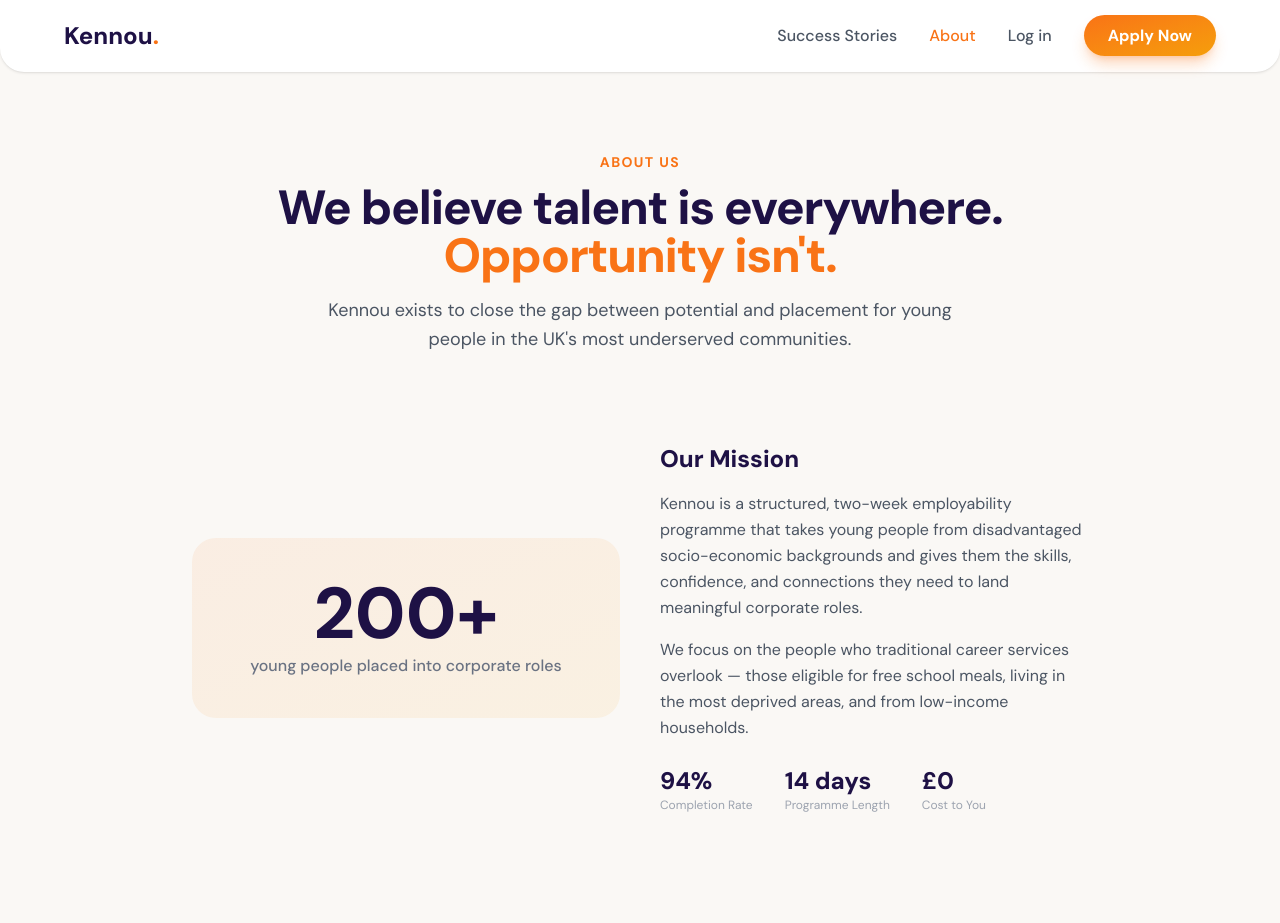
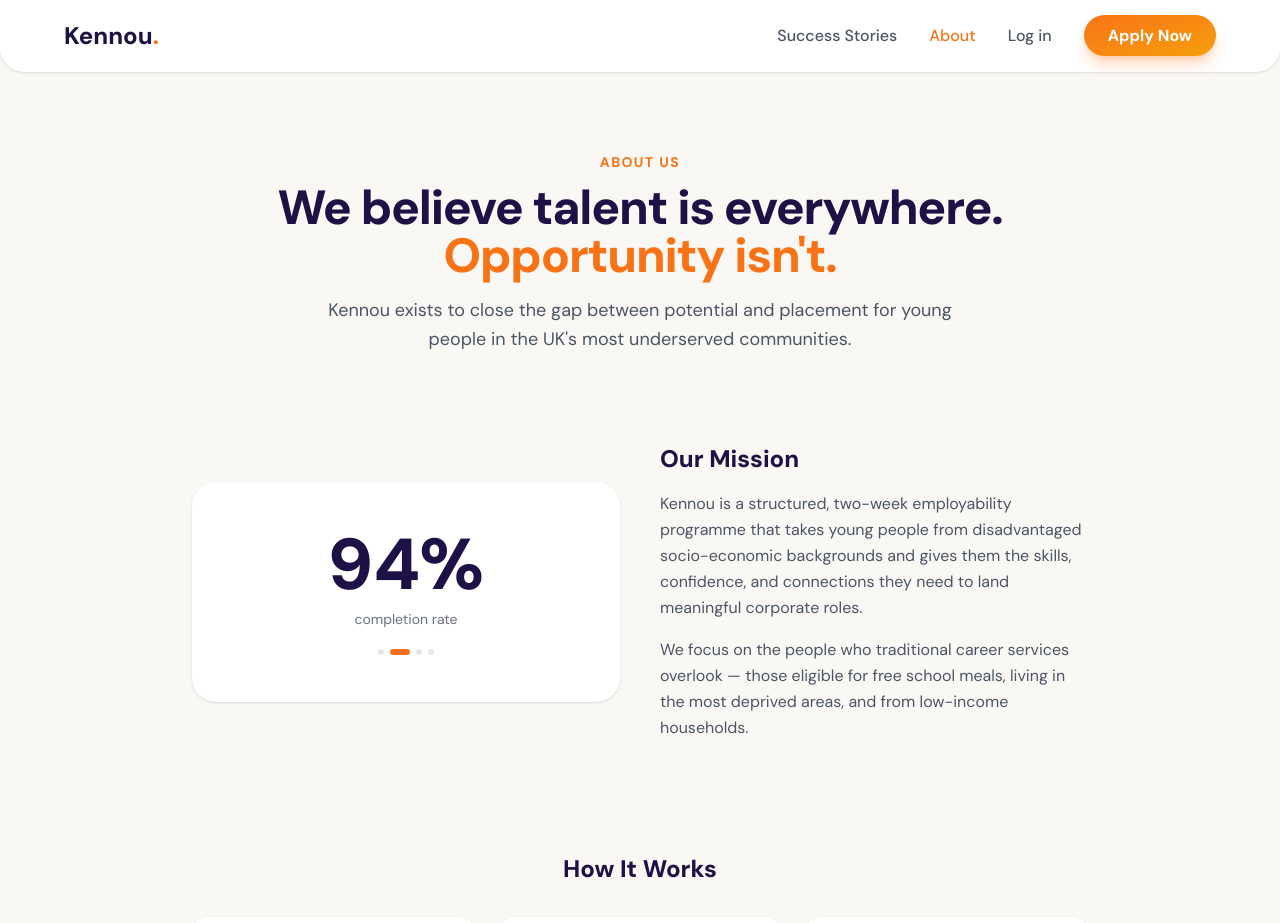
Before and after one commit to ridmo7/Kennou, a Next.js app: page /about in a window 1280 px wide. Shown: the top 923 px of the page. Built offline with nearby package versions, Linux system fonts and the light colour scheme.

Commit message:
About: cycling stat carousel in left card, no bottom stats

```diff
--- a/src/app/about/page.tsx
+++ b/src/app/about/page.tsx
@@ -1,8 +1,29 @@
 "use client";
 
+import { useState, useEffect } from "react";
 import { ScrollReveal } from "@/components/ScrollReveal";
 
+const stats = [
+  { value: "200+", label: "young people placed" },
+  { value: "94%", label: "completion rate" },
+  { value: "14", label: "day programme" },
+  { value: "£0", label: "cost to you" },
+];
+
 export default function AboutPage() {
+  const [statIndex, setStatIndex] = useState(0);
+  const [fade, setFade] = useState(true);
+
+  useEffect(() => {
+    const id = setInterval(() => {
+      setFade(false);
+      setTimeout(() => {
+        setStatIndex((i) => (i + 1) % stats.length);
+        setFade(true);
+      }, 300);
+    }, 3000);
+    return () => clearInterval(id);
+  }, []);
   return (
     <div className="animate-fade-in">
       {/* Hero */}
@@ -22,9 +43,16 @@
       <ScrollReveal>
         <section className="px-6 md:px-16 py-14 max-w-5xl mx-auto">
           <div className="grid md:grid-cols-2 gap-10 items-center">
-            <div className="bg-gradient-to-br from-coral/8 to-amber/8 rounded-3xl p-10 flex flex-col items-center justify-center text-center gap-1">
-              <p className="text-6xl md:text-7xl font-extrabold text-deep-purple leading-none">200+</p>
-              <p className="text-base text-gray-500 font-medium">young people placed into corporate roles</p>
+            <div className="bg-white rounded-3xl p-10 shadow-sm flex flex-col items-center justify-center text-center min-h-[220px]">
+              <div className={`transition-opacity duration-300 ${fade ? "opacity-100" : "opacity-0"}`}>
+                <p className="text-6xl md:text-7xl font-extrabold text-deep-purple leading-none">{stats[statIndex].value}</p>
+                <p className="text-sm text-gray-500 mt-2">{stats[statIndex].label}</p>
+              </div>
+              <div className="flex gap-1.5 mt-5">
+                {stats.map((_, i) => (
+                  <div key={i} className={`rounded-full transition-all duration-300 ${i === statIndex ? "w-5 h-1.5 bg-coral" : "w-1.5 h-1.5 bg-gray-200"}`} />
+                ))}
+              </div>
             </div>
             <div>
               <h2 className="text-2xl font-extrabold mb-4">Our Mission</h2>
@@ -33,24 +61,10 @@
                 socio-economic backgrounds and gives them the skills, confidence, and connections they need to land
                 meaningful corporate roles.
               </p>
-              <p className="text-gray-600 leading-relaxed mb-4">
+              <p className="text-gray-600 leading-relaxed">
                 We focus on the people who traditional career services overlook — those eligible for free school
                 meals, living in the most deprived areas, and from low-income households.
               </p>
-              <div className="flex gap-8 pt-2">
-                <div>
-                  <p className="text-2xl font-extrabold text-deep-purple">94%</p>
-                  <p className="text-xs text-gray-400">Completion Rate</p>
-                </div>
-                <div>
-                  <p className="text-2xl font-extrabold text-deep-purple">14 days</p>
-                  <p className="text-xs text-gray-400">Programme Length</p>
-                </div>
-                <div>
-                  <p className="text-2xl font-extrabold text-deep-purple">£0</p>
-                  <p className="text-xs text-gray-400">Cost to You</p>
-                </div>
-              </div>
             </div>
           </div>
         </section>
```
